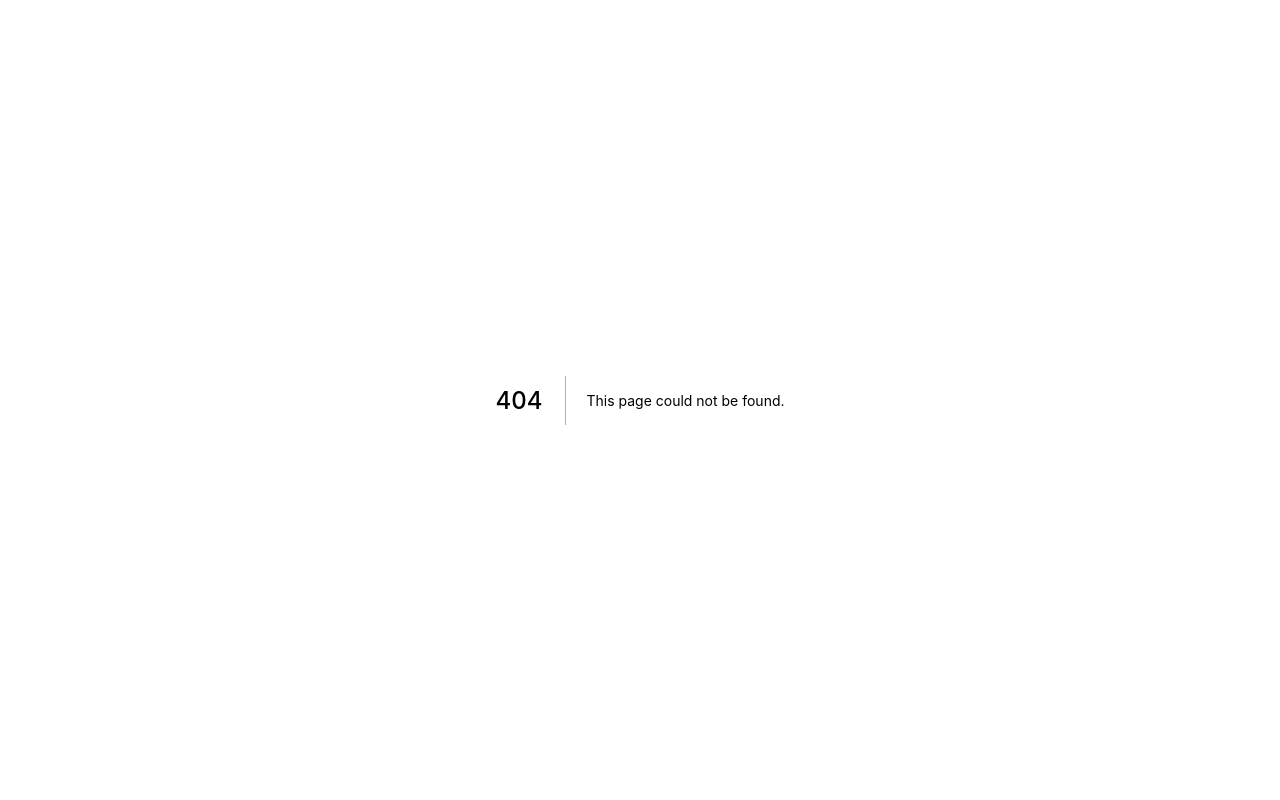
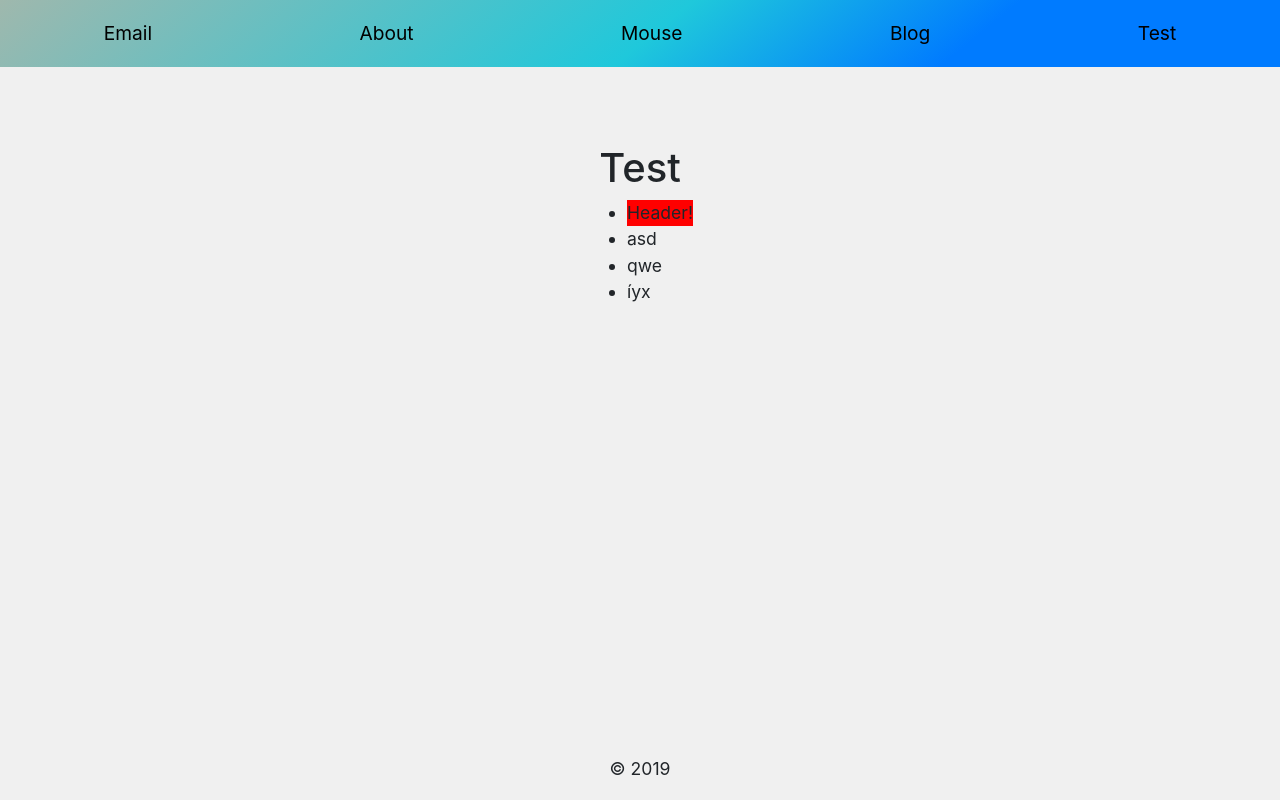
Before and after one commit to Lunatial/Node_email_example, a Next.js app: page /test in a window 1280 px wide. Before the commit this address had no page. Built offline with nearby package versions, Linux system fonts and the light colour scheme.

Commit message:
add a test page

```diff
--- a/components/Layout.js
+++ b/components/Layout.js
@@ -35,6 +35,9 @@ const Layout = ({ children, title }) => (
       </Link>
       <Link href="/blog">
         <a>Blog</a>
+      </Link>
+      <Link href="/test">
+        <a>Test</a>
       </Link>
     </header>
 
--- /dev/null
+++ b/pages/test.js
@@ -0,0 +1,39 @@
+import Layout from "../components/Layout";
+
+// const ListItem = props => <li>{props.text}</li>;
+// const List = props => (
+//   <ul>
+//     {props.data.map(i => (
+//       <ListItem key={i} text={i} />
+//     ))}
+//   </ul>
+// );
+
+// const TestList = () => (
+//   <Layout title="Test">
+//     <List data={["Hello", "World"]} />
+//   </Layout>
+// );
+
+// export default TestList;
+
+const List = props => <ul>{props.children}</ul>;
+const ListItem = props => <li>{props.text}</li>;
+const HeaderListItem = props => (
+  <li style={{ background: "red" }}>{props.text}</li>
+);
+
+const data = ["asd","qwe","íyx"]
+
+const TestList = () => (
+  <Layout title="Test">
+    <List>
+      <HeaderListItem text="Header!" />
+      {data.map((i, index) => (
+        <ListItem key={index} text={i} />
+      ))}
+    </List>
+  </Layout>
+);
+
+export default TestList;
```
Also changed, not shown: components/ReactQuill.js (+0 -26 lines), pages/index.js (+28 -1 lines).
